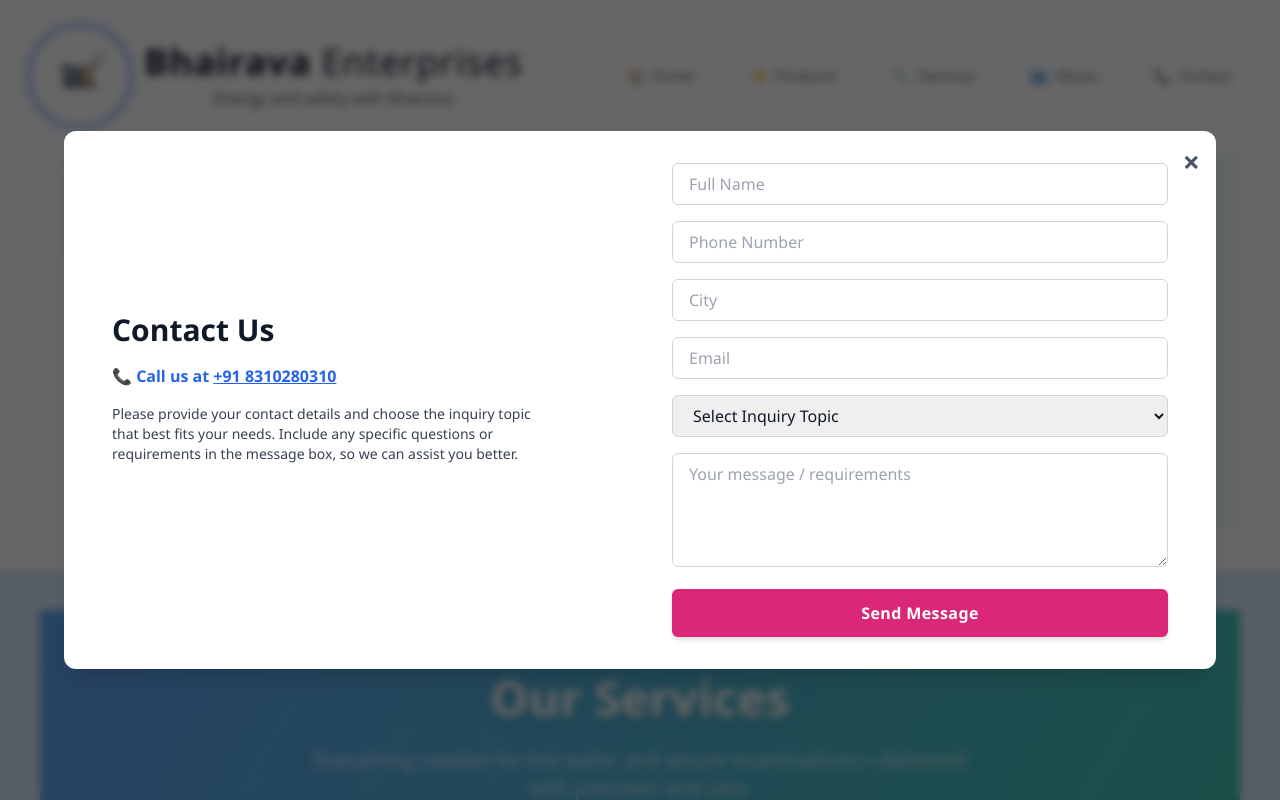
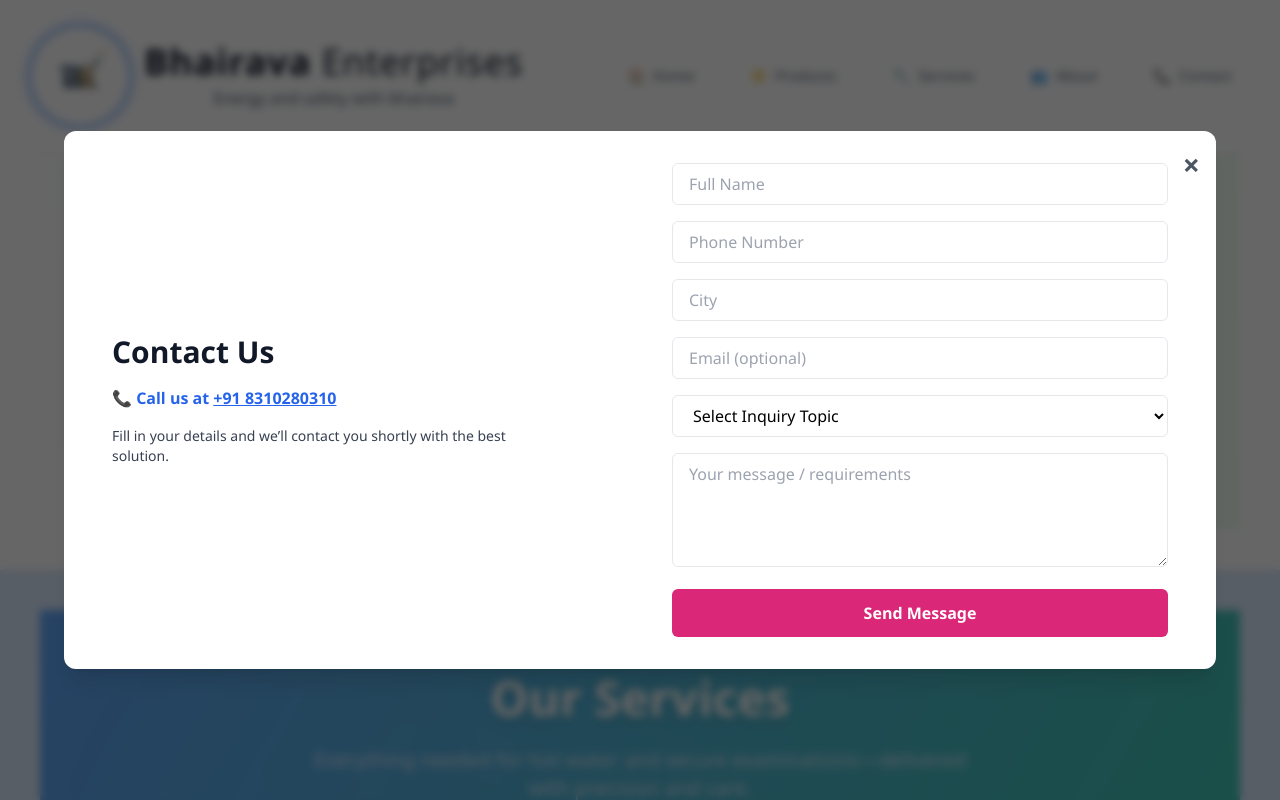
Before and after one commit to Yashwanth1707/EnterprizeProject, a React (Create React App) app: page / in a window 1280 px wide. Both pictures are taken after a click on the button "Get a Free Quote". Shown: the part 4490-5290 px from the top of the page. Built offline with nearby package versions, Linux system fonts and the light colour scheme.

Commit message:
updated_contact_form

```diff
--- a/src/components/ContactForm.jsx
+++ b/src/components/ContactForm.jsx
@@ -1,4 +1,4 @@
-import React, { useState } from "react";
+import React, { useState, useEffect } from "react";
 import emailjs from "emailjs-com";
 
 const inquiryOptions = [
@@ -10,7 +10,7 @@
   "Heat Pump Water Heater 200L",
 
   // Kitchen chimneys (Supreme)
-  "Supreme ECO H4 60 cm Auto‑Clean",
+  "Supreme ECO H4 60 cm Auto-Clean",
   "Supreme FIGO XL 90 cm Touch",
   "Supreme CROWN X 60 cm",
 
@@ -22,9 +22,9 @@
   // Luminous UPS/Inverters
   "Luminous Zelio+ 1100 Pure Sine Wave",
   "Luminous Eco Watt Neo 1050",
-  "Luminous Li‑ON 1250 (In‑built Lithium)",
+  "Luminous Li-ON 1250 (In-built Lithium)",
 
-  // Generic solar/geyser items (kept from original list where relevant)
+  // Generic solar/geyser items
   "Solar Water Heater 200L",
   "Solar Water Heater 100L",
   "Solar Water Heater 300L",
@@ -37,14 +37,14 @@
   "Emergency Support",
   "Performance Monitoring",
 
-  // Additional services customers often ask
+  // Extra services
   "CCTV Camera Installation",
   "UPS Battery Replacement",
   "Chimney Deep Cleaning",
   "Water Quality/TDS Check",
 ];
 
-export default function ContactForm({ onClose }) {
+export default function ContactForm({ onClose, selectedProduct }) {
   const [form, setForm] = useState({
     name: "",
     phone: "",
@@ -53,8 +53,26 @@
     inquiry: "",
     message: "",
   });
+
   const [loading, setLoading] = useState(false);
   const [status, setStatus] = useState(null);
+
+  /* =========================================================
+     AUTO-SELECT PRODUCT WHEN MODAL OPENS FROM PRODUCT CARD
+  ========================================================= */
+  useEffect(() => {
+    if (selectedProduct?.name) {
+      const exists = inquiryOptions.includes(selectedProduct.name);
+
+      setForm((prev) => ({
+        ...prev,
+        inquiry: exists ? selectedProduct.name : "",
+        message: exists
+          ? prev.message
+          : `I am interested in ${selectedProduct.name}. Please share details.`,
+      }));
+    }
+  }, [selectedProduct]);
 
   const handleChange = (e) => {
     setForm({ ...form, [e.target.name]: e.target.value });
@@ -81,101 +99,107 @@
     try {
       await emailjs.send(serviceID, templateID, templateParams, userID);
       setStatus({ success: true, message: "Thank you! We will get back to you soon." });
-      setForm({ name: "", phone: "", city: "", email: "", inquiry: "", message: "" });
+      setForm({
+        name: "",
+        phone: "",
+        city: "",
+        email: "",
+        inquiry: "",
+        message: "",
+      });
     } catch (error) {
-      setStatus({ success: false, message: "Oops! Something went wrong. Please try again later." });
       console.error("EmailJS error:", error);
+      setStatus({
+        success: false,
+        message: "Oops! Something went wrong. Please try again later.",
+      });
     } finally {
       setLoading(false);
     }
   };
 
   return (
-    <div className="fixed inset-0 z-50 flex items-center justify-center bg-black bg-opacity-60 backdrop-blur-sm p-4">
+    <div className="fixed inset-0 z-50 flex items-center justify-center bg-black/60 backdrop-blur-sm p-4">
       <div className="relative bg-white rounded-xl shadow-xl max-w-6xl w-full max-h-[90vh] overflow-auto grid grid-cols-1 md:grid-cols-2 gap-8 p-8">
         <button
           onClick={onClose}
-          className="absolute top-4 right-4 text-gray-600 hover:text-red-500 text-3xl font-bold leading-none focus:outline-none"
+          className="absolute top-4 right-4 text-gray-600 hover:text-red-500 text-3xl font-bold"
           aria-label="Close modal"
         >
           &times;
         </button>
 
-        {/* Left Side Content */}
+        {/* LEFT SIDE */}
         <div className="flex flex-col justify-center items-center md:items-start px-4">
-          <h2 className="text-3xl font-extrabold text-gray-900 mb-4 text-center md:text-left">
+          <h2 className="text-3xl font-extrabold text-gray-900 mb-4">
             Contact Us
           </h2>
 
-          <p className="text-blue-600 font-semibold mb-4 text-center md:text-left">
+          <p className="text-blue-600 font-semibold mb-4">
             📞 Call us at{" "}
-            <a href="tel:+918310280310" className="underline hover:text-blue-800">
+            <a href="tel:+918310280310" className="underline">
               +91 8310280310
             </a>
           </p>
 
-          <p className="text-gray-700 text-sm mb-6 max-w-md text-center md:text-left">
-            Please provide your contact details and choose the inquiry topic that best fits your needs.
-            Include any specific questions or requirements in the message box, so we can assist you better.
+          <p className="text-gray-700 text-sm max-w-md">
+            Fill in your details and we’ll contact you shortly with the best solution.
           </p>
         </div>
 
-        {/* Right Side Form */}
+        {/* RIGHT SIDE FORM */}
         <form onSubmit={handleSubmit} className="space-y-4 px-4">
           <input
             name="name"
-            id="name"
             type="text"
             value={form.name}
             onChange={handleChange}
+            required
             disabled={loading}
-            required
             placeholder="Full Name"
-            className="w-full rounded-md border border-gray-300 px-4 py-2 text-gray-900 placeholder-gray-400 focus:ring-2 focus:ring-pink-400 focus:border-pink-500 transition duration-150"
+            className="w-full rounded-md border px-4 py-2"
           />
 
           <input
             name="phone"
-            id="phone"
             type="tel"
             value={form.phone}
             onChange={handleChange}
+            required
             disabled={loading}
-            required
             placeholder="Phone Number"
-            className="w-full rounded-md border border-gray-300 px-4 py-2 text-gray-900 placeholder-gray-400 focus:ring-2 focus:ring-pink-400 focus:border-pink-500 transition duration-150"
+            className="w-full rounded-md border px-4 py-2"
           />
 
           <input
             name="city"
-            id="city"
             type="text"
             value={form.city}
             onChange={handleChange}
+            required
             disabled={loading}
-            required
             placeholder="City"
-            className="w-full rounded-md border border-gray-300 px-4 py-2 text-gray-900 placeholder-gray-400 focus:ring-2 focus:ring-pink-400 focus:border-pink-500 transition duration-150"
+            className="w-full rounded-md border px-4 py-2"
           />
+
           <input
             name="email"
-            id="email"
             type="email"
             value={form.email}
             onChange={handleChange}
             disabled={loading}
-            placeholder="Email"
-            className="w-full rounded-md border border-gray-300 px-4 py-2 text-gray-900 placeholder-gray-400 focus:ring-2 focus:ring-pink-400 focus:border-pink-500 transition duration-150"
+            placeholder="Email (optional)"
+            className="w-full rounded-md border px-4 py-2"
           />
 
+          {/* 🔽 AUTO-SELECTED DROPDOWN */}
           <select
             name="inquiry"
-            id="inquiry"
             value={form.inquiry}
             onChange={handleChange}
-            disabled={loading}
             required
-            className="w-full rounded-md border border-gray-300 px-4 py-2 text-gray-900 placeholder-gray-400 focus:ring-2 focus:ring-pink-400 focus:border-pink-500 transition duration-150"
+            disabled={loading || !!selectedProduct}
+            className="w-full rounded-md border px-4 py-2 bg-white"
           >
             <option value="" disabled>
               Select Inquiry Topic
@@ -189,27 +213,27 @@
 
           <textarea
             name="message"
-            id="message"
             rows={4}
             value={form.message}
             onChange={handleChange}
             disabled={loading}
             placeholder="Your message / requirements"
-            className="w-full resize-y rounded-md border border-gray-300 px-4 py-2 text-gray-900 placeholder-gray-400 focus:outline-none focus:ring-2 focus:ring-pink-400 focus:border-pink-500 transition duration-150"
-          ></textarea>
+            className="w-full rounded-md border px-4 py-2 resize-y"
+          />
 
           <button
             type="submit"
             disabled={loading}
-            className="w-full rounded-md bg-pink-600 py-3 text-white font-semibold tracking-wide shadow-md hover:bg-pink-700 transition duration-200 disabled:opacity-50 disabled:cursor-not-allowed"
+            className="w-full rounded-md bg-pink-600 py-3 text-white font-semibold hover:bg-pink-700 transition disabled:opacity-50"
           >
             {loading ? "Sending..." : "Send Message"}
           </button>
 
           {status && (
             <p
-              className={`mt-6 text-center font-semibold ${status.success ? "text-green-600" : "text-red-600"
-                }`}
+              className={`text-center font-semibold ${
+                status.success ? "text-green-600" : "text-red-600"
+              }`}
             >
               {status.message}
             </p>
--- a/src/components/ProductList.jsx
+++ b/src/components/ProductList.jsx
@@ -1689,11 +1689,10 @@
                   setSelectedCategory(f.key);
                   setExpanded(false);
                 }}
-                className={`px-4 sm:px-6 py-2.5 sm:py-3 rounded-full text-sm sm:text-base font-semibold transition-all duration-300 ${
-                  selectedCategory === f.key
+                className={`px-4 sm:px-6 py-2.5 sm:py-3 rounded-full text-sm sm:text-base font-semibold transition-all duration-300 ${selectedCategory === f.key
                     ? "bg-gradient-to-r from-purple-500 to-pink-500 text-white shadow-lg"
                     : "bg-white text-gray-700 border-2 border-gray-200 hover:border-purple-300"
-                }`}
+                  }`}
                 aria-pressed={selectedCategory === f.key}
               >
                 {f.label}
@@ -1715,9 +1714,8 @@
             onClick={() => setExpanded((v) => !v)}
             onKeyDown={onToggleExpandedKey}
             aria-pressed={expanded}
-            className={`px-6 py-3 rounded-full font-semibold text-white bg-gradient-to-r ${
-              expanded ? "from-gray-700 to-gray-900" : "from-indigo-600 to-purple-600"
-            } shadow hover:shadow-lg transition-all duration-300`}
+            className={`px-6 py-3 rounded-full font-semibold text-white bg-gradient-to-r ${expanded ? "from-gray-700 to-gray-900" : "from-indigo-600 to-purple-600"
+              } shadow hover:shadow-lg transition-all duration-300`}
           >
             {expanded ? "Show Less" : "Show More"}
           </button>
@@ -1840,9 +1838,8 @@
                   className={`absolute inset-0 bg-gradient-to-t ${getCategoryColor(selectedProduct.category)} opacity-0`}
                 />
                 <div
-                  className={`absolute top-3 left-3 px-3 py-1 rounded-full text-xs sm:text-sm font-semibold ${
-                    getCategoryBadge(selectedProduct.category).bg
-                  }`}
+                  className={`absolute top-3 left-3 px-3 py-1 rounded-full text-xs sm:text-sm font-semibold ${getCategoryBadge(selectedProduct.category).bg
+                    }`}
                 >
                   {getCategoryBadge(selectedProduct.category).icon}{" "}
                   {getCategoryBadge(selectedProduct.category).label}
@@ -1866,8 +1863,8 @@
                       {selectedProduct.category === "chimney"
                         ? "Max Suction"
                         : selectedProduct.category === "purifier"
-                        ? "Storage/Flow"
-                        : "Capacity"}
+                          ? "Storage/Flow"
+                          : "Capacity"}
                     </div>
                   </div>
                   <div className="bg-blue-50 p-4 rounded-lg text-center">
@@ -1974,8 +1971,12 @@
         )}
 
         {/* Contact Modal */}
-        {contactModalOpen && <ContactForm onClose={() => setContactModalOpen(false)} />}
-      </div>
+        {contactModalOpen && (
+          <ContactForm
+            onClose={() => setContactModalOpen(false)}
+            selectedProduct={selectedProduct}
+          />
+        )}      </div>
     </section>
   );
 }
```
